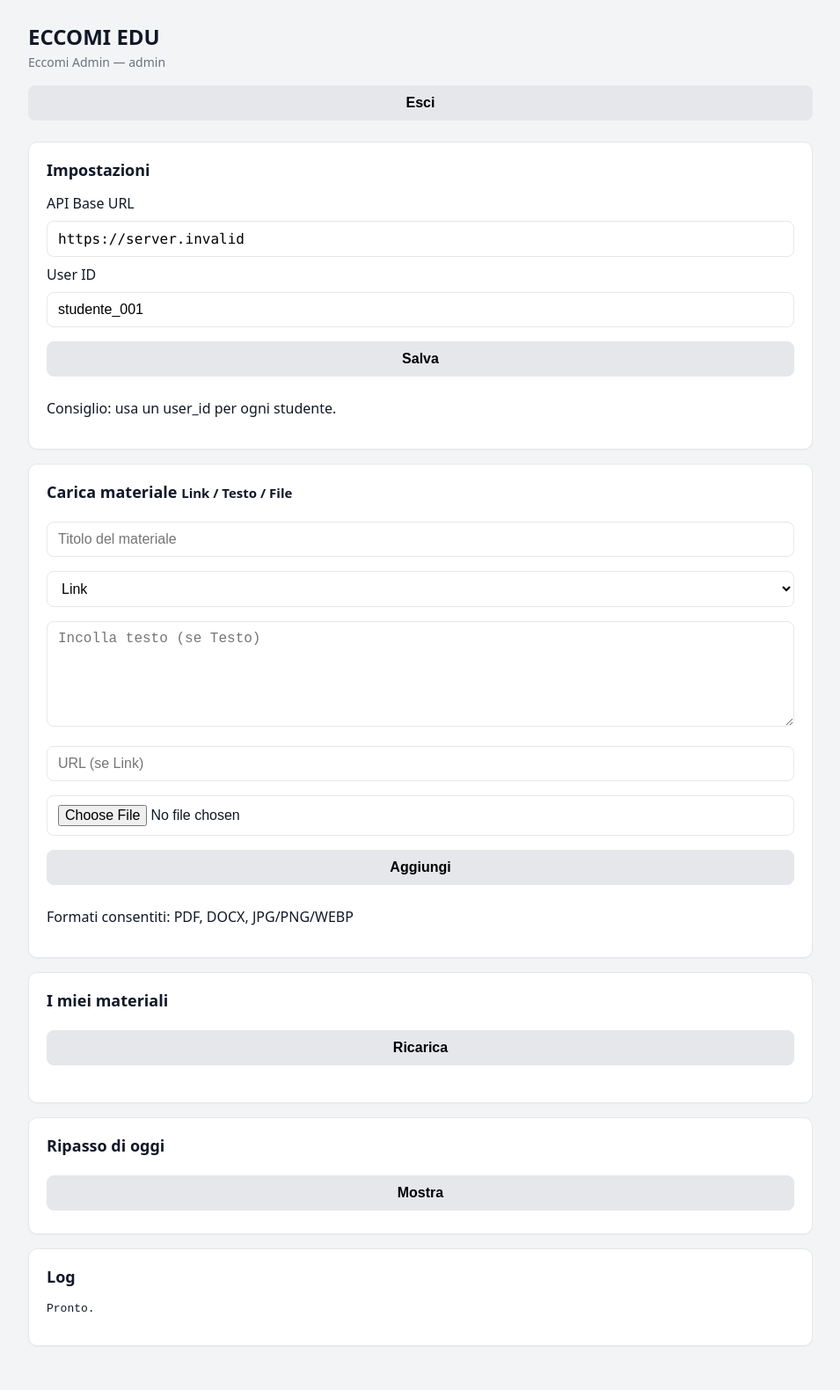
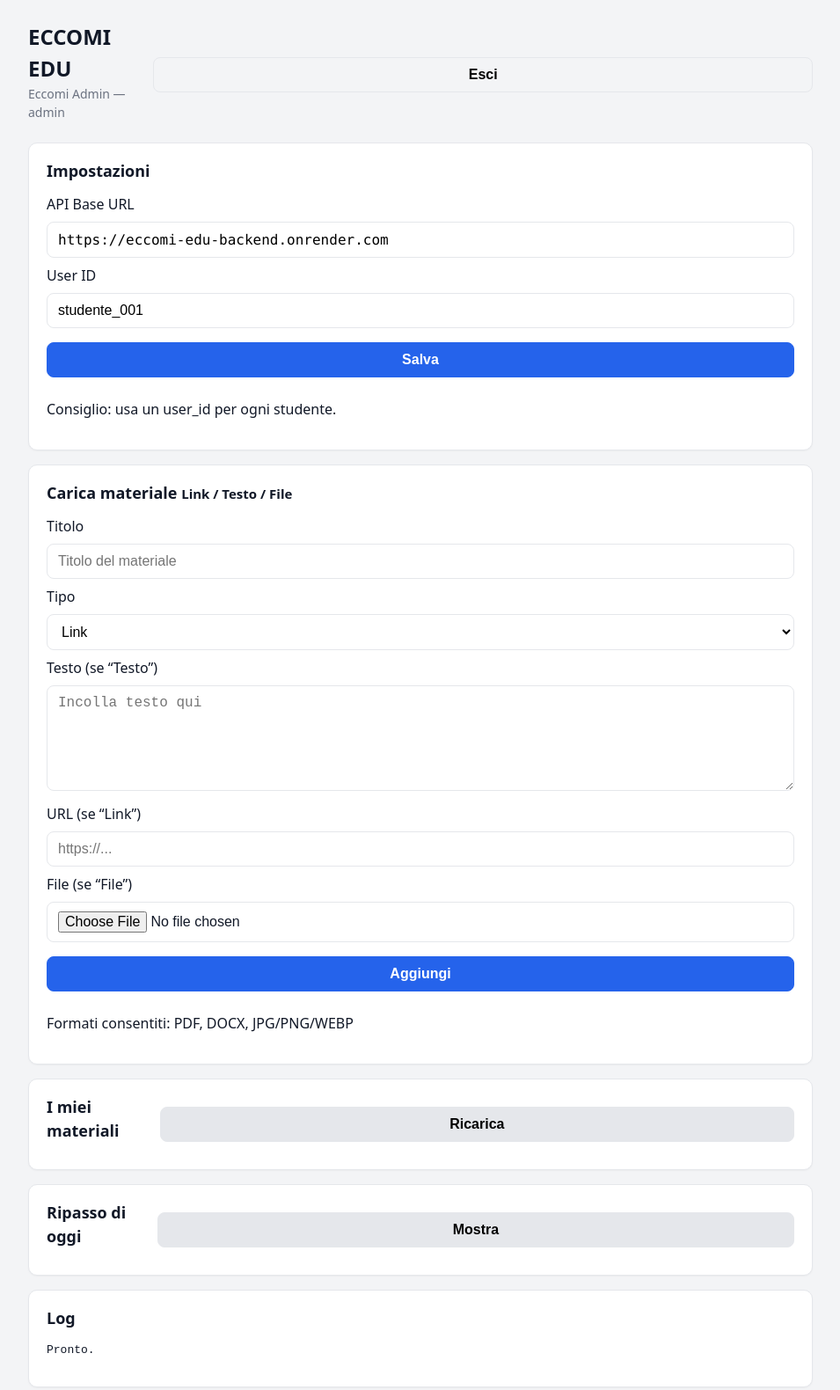
Before and after one commit to EccomiOnLine-Eccomisrls/EccomiEdu, a website built with Vite: page frontend/admin.html in a window 1280 px wide. Shown: the whole page at 88% size, without its empty margins (162-1117 px from the left). Built offline with nearby package versions, Linux system fonts and the light colour scheme; no server answers.

Commit message:
Update admin.html

```diff
--- a/frontend/admin.html
+++ b/frontend/admin.html
@@ -2,53 +2,73 @@
 <html lang="it">
 <head>
   <meta charset="UTF-8" />
-  <meta name="viewport" content="width=device-width, initial-scale=1.0"/>
+  <meta name="viewport" content="width=device-width, initial-scale=1"/>
   <title>Eccomi Edu — Admin</title>
+  <link rel="stylesheet" href="./styles.css">
 </head>
 <body>
   <div class="admin-wrap">
-    <h1>EC<span>COMI</span> EDU<br><small>Eccomi Admin — admin</small></h1>
-    <button id="logout" class="btn small">Esci</button>
+    <div class="header">
+      <h1>ECCOMI EDU <small>Eccomi Admin — admin</small></h1>
+      <button id="logout" class="btn ghost">Esci</button>
+    </div>
 
     <section class="card">
       <h2>Impostazioni</h2>
       <label>API Base URL
-        <input type="text" id="apiBase" value="" class="api-base-input"/>
+        <input type="text" id="apiBase" class="api-base-input" placeholder="https://eccomi-edu-backend.onrender.com"/>
       </label>
       <label>User ID
         <input type="text" id="userId" value="studente_001"/>
       </label>
-      <button id="save" class="btn">Salva</button>
+      <button id="save" class="btn primary">Salva</button>
       <p class="hint">Consiglio: usa un user_id per ogni studente.</p>
     </section>
 
     <section class="card">
       <h2>Carica materiale <small>Link / Testo / File</small></h2>
+
+      <label>Titolo
         <input type="text" id="title" placeholder="Titolo del materiale"/>
+      </label>
 
+      <label>Tipo
         <select id="tipo">
           <option value="link">Link</option>
           <option value="text">Testo</option>
           <option value="file">File</option>
         </select>
+      </label>
 
-      <textarea id="text" placeholder="Incolla testo (se Testo)"></textarea>
-      <input type="url" id="url" placeholder="URL (se Link)" />
+      <label>Testo (se “Testo”)
+        <textarea id="text" placeholder="Incolla testo qui"></textarea>
+      </label>
+
+      <label>URL (se “Link”)
+        <input type="url" id="url" placeholder="https://..."/>
+      </label>
+
+      <label>File (se “File”)
         <input type="file" id="file" />
+      </label>
 
-      <button id="add" class="btn">Aggiungi</button>
+      <button id="add" class="btn primary wide">Aggiungi</button>
       <p class="hint">Formati consentiti: PDF, DOCX, JPG/PNG/WEBP</p>
     </section>
 
     <section class="card">
+      <div class="card-head">
         <h2>I miei materiali</h2>
         <button id="reload" class="btn">Ricarica</button>
-      <ul id="materials"></ul>
+      </div>
+      <ul id="materials" class="list"></ul>
     </section>
 
     <section class="card">
+      <div class="card-head">
         <h2>Ripasso di oggi</h2>
         <button id="review" class="btn">Mostra</button>
+      </div>
       <div id="reviewCards"></div>
     </section>
 
@@ -58,6 +78,9 @@
     </section>
   </div>
 
+  <script>
+    window.VITE_API_BASE_URL = "https://eccomi-edu-backend.onrender.com";
+  </script>
   <script type="module" src="./admin.js"></script>
 </body>
 </html>
```
Lines whose indentation alone changed are shown as unchanged.
